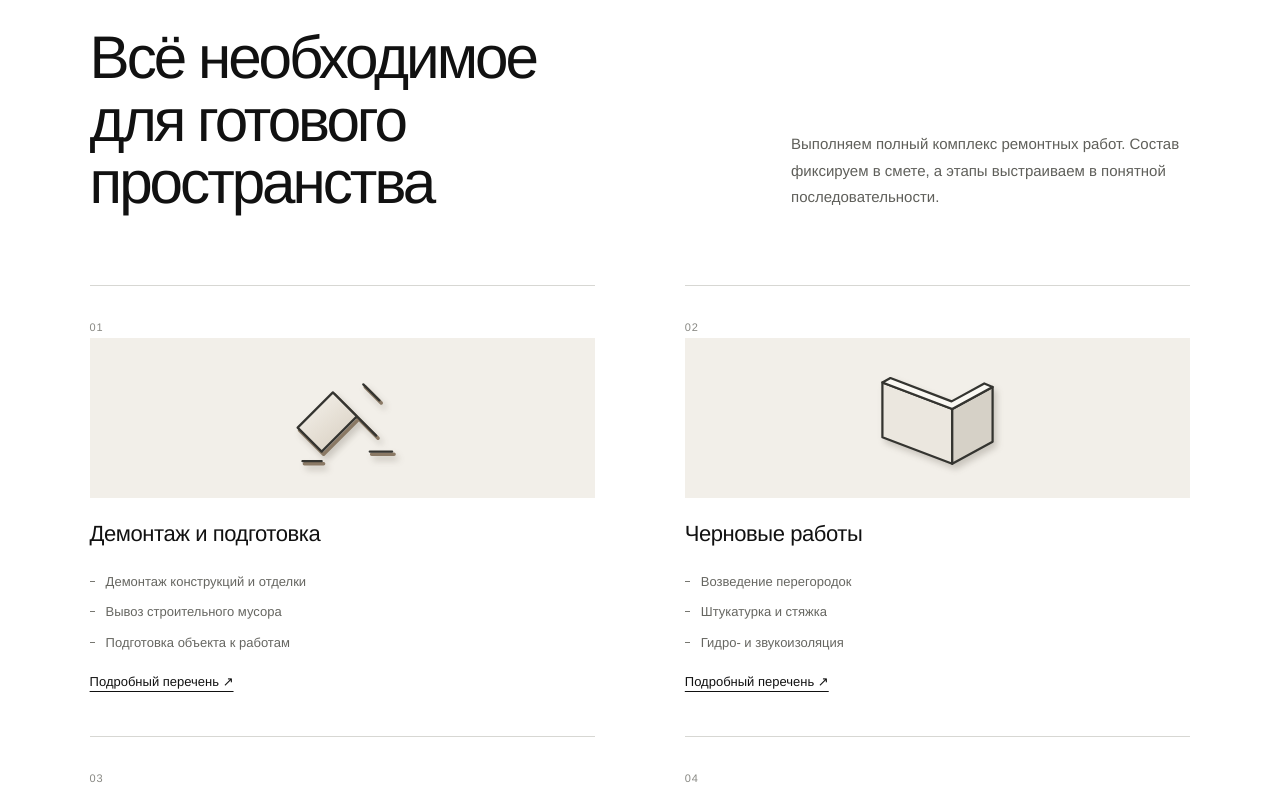
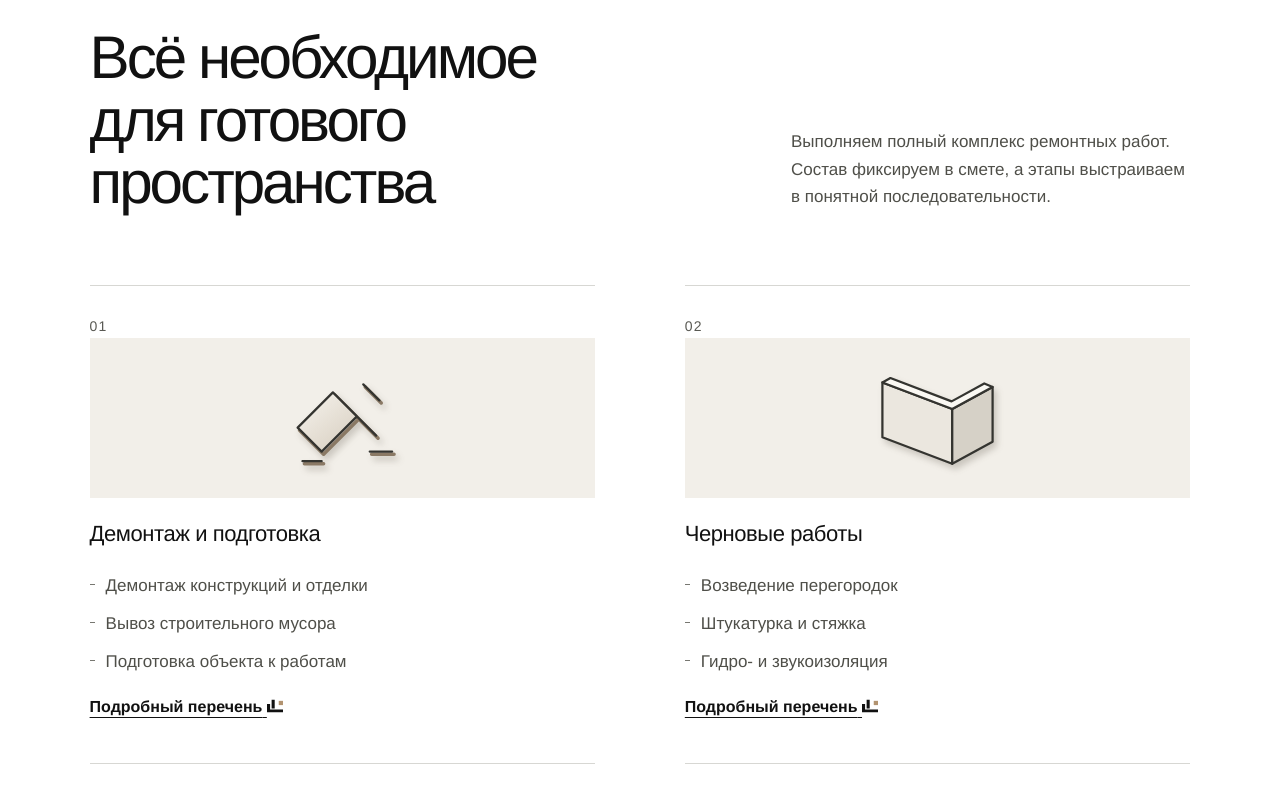
Before and after one commit to artemy-os/formula-remonta, a Next.js app: page / in a window 1280 px wide. Shown: the part 2185-2972 px from the top of the page. Built offline with nearby package versions, Linux system fonts and the light colour scheme.

Commit message:
Improve work section readability and replace arrows with brand marks

```diff
--- a/app/globals.css
+++ b/app/globals.css
@@ -1022,3 +1022,14 @@ footer > span {
 .work-detail-nav a { border:1px solid #ddd; padding:14px; font-size:18px; font-weight:700; line-height:1.35; max-width:100%; }
 .work-detail-nav a[aria-current] { background:#292925; color:white; }
 @media(max-width:760px) { .work-detail-body { padding:40px 22px; } .work-detail-hero,.work-detail-list ul { grid-template-columns:1fr; } .work-type-card.work-type-link { display:block; } .work-type-illustration { margin-top:20px; height:150px; } }
+
+.work-type-card > span,
+.work-detail-hero .eyebrow { font-size: 14px; color: #595953; }
+.work-types-head > p,
+.work-type-card li,
+.work-detail-hero p:not(.eyebrow),
+.work-detail-list > p,
+.work-detail-list li { font-size: 17px; line-height: 1.6; color: #4f4f49; }
+.work-more,
+.work-detail .project-detail-header a:last-child { font-size: 16px; font-weight: 600; }
+.work-brand-icon { display: inline-block; vertical-align: -0.12em; }
--- a/app/page.tsx
+++ b/app/page.tsx
@@ -218,7 +218,7 @@ export default function Home() {
                   <li key={item}>{item}</li>
                 ))}
               </ul>
-            <p className="work-more">Подробный перечень ↗</p></a>
+            <p className="work-more">Подробный перечень{" "}<svg className="work-brand-icon" aria-hidden="true" viewBox="0 0 270 210" width="16" height="16"><path fill="currentColor" d="M0 70h52v96h218v44H0zM78 0h52v146H78z"/><path fill="#B29370" d="M198 18h72v72h-72z"/></svg></p></a>
           ))}
         </div>
       </section>
```
Also changed, not shown: app/work-types/[slug]/page.tsx (+1 -1 lines).
